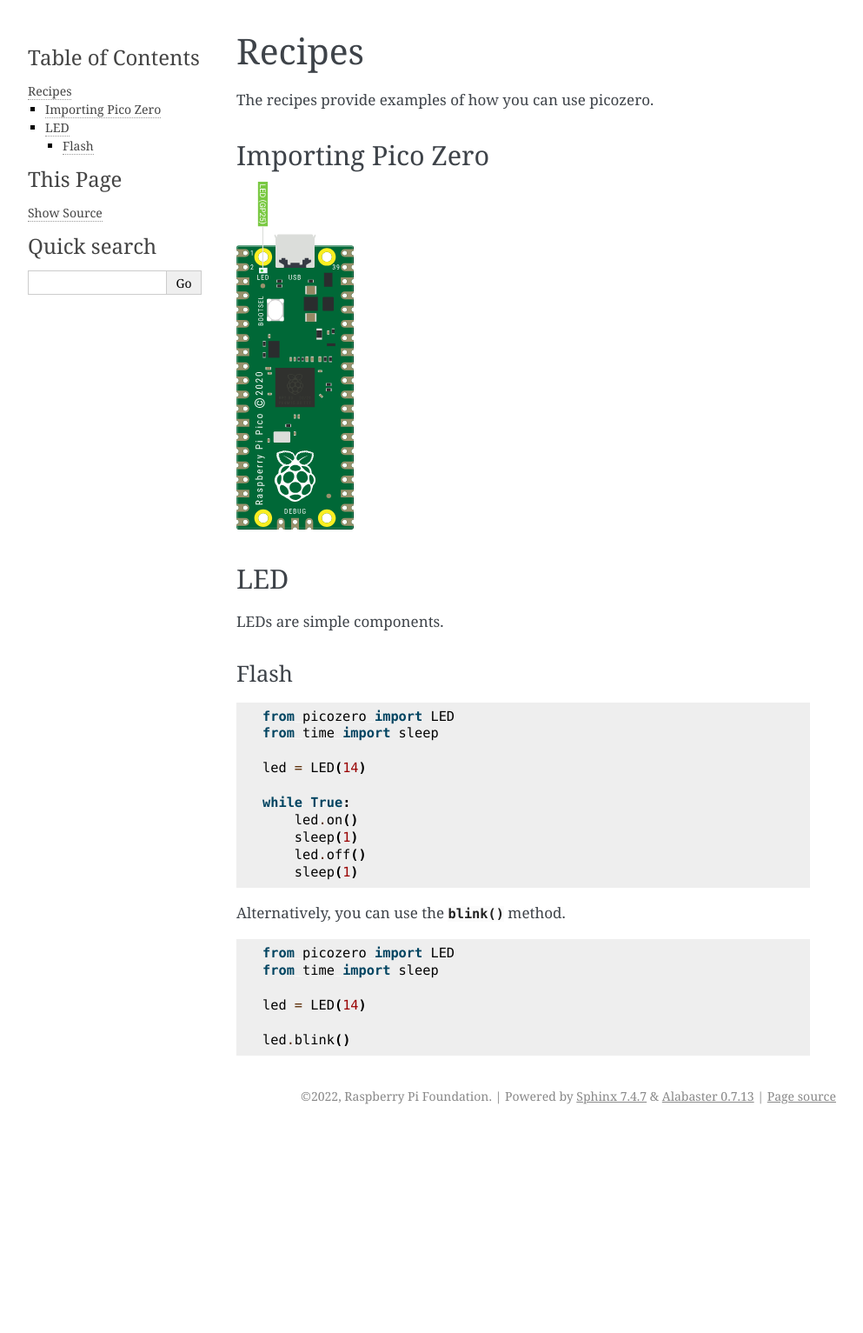
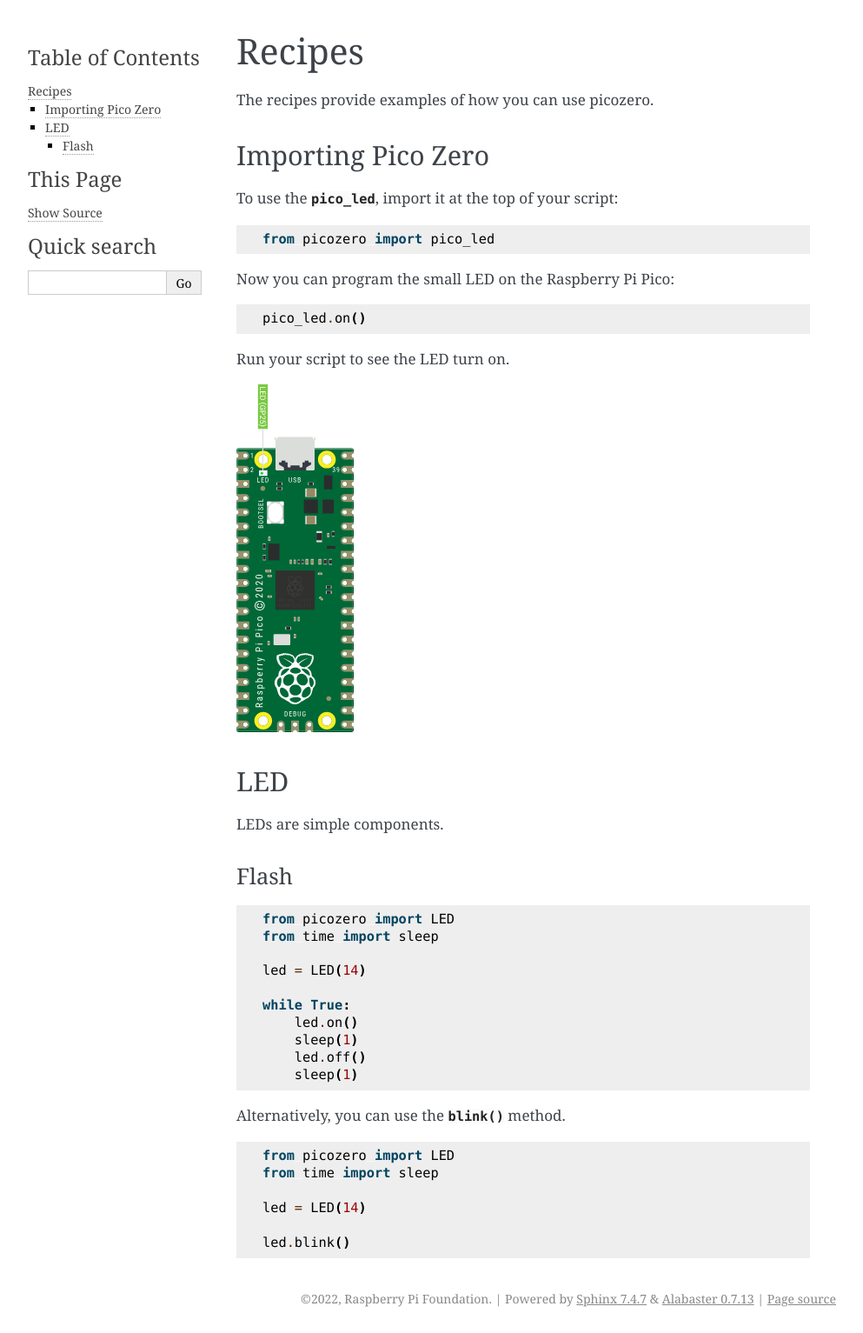
Before and after one commit to RaspberryPiFoundation/picozero, a Sphinx documentation site: the page built from docs/recipes.rst, in a window 1280 px wide. Shown: the whole page at 87% size, without its empty margins (148-1141 px from the left). Built offline with Sphinx 7.4.7, drawn with Linux system fonts in a browser that asks for light colours; before the commit the page ends 1300 px from its top, so only the background shows below that.

Commit message:
Added pico_led object for onboard led

```diff
--- a/docs/recipes.rst
+++ b/docs/recipes.rst
@@ -6,7 +6,19 @@
 Importing Pico Zero
 -------------------
 
-.. image:: images/pico_led.*
+.. currentmodule:: picozero
+
+To use the :obj:`pico_led`, import it at the top of your script::
+
+    from picozero import pico_led
+
+Now you can program the small LED on the Raspberry Pi Pico::
+
+    pico_led.on()
+
+Run your script to see the LED turn on.
+
+.. image:: images/pico_led.svg
     :alt: A diagram of the Raspberry Pi Pico with a GP25 label attached to the onboard LED
 
 
```
Also changed, not shown: other parts of docs/recipes.rst (+0 -2 lines), 1 other file.
